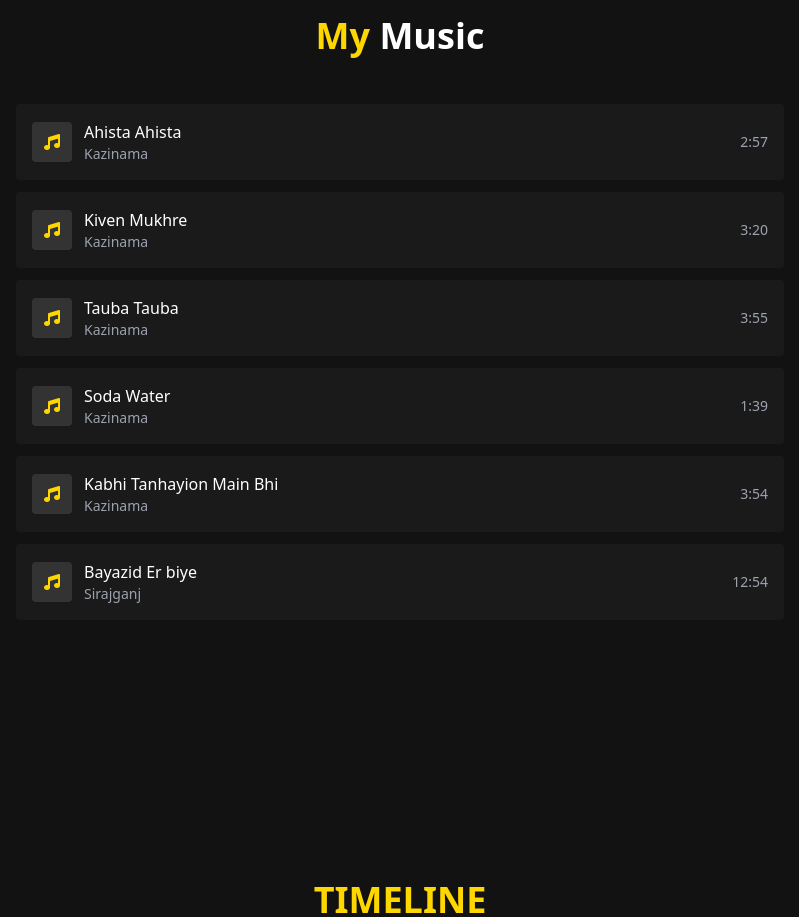
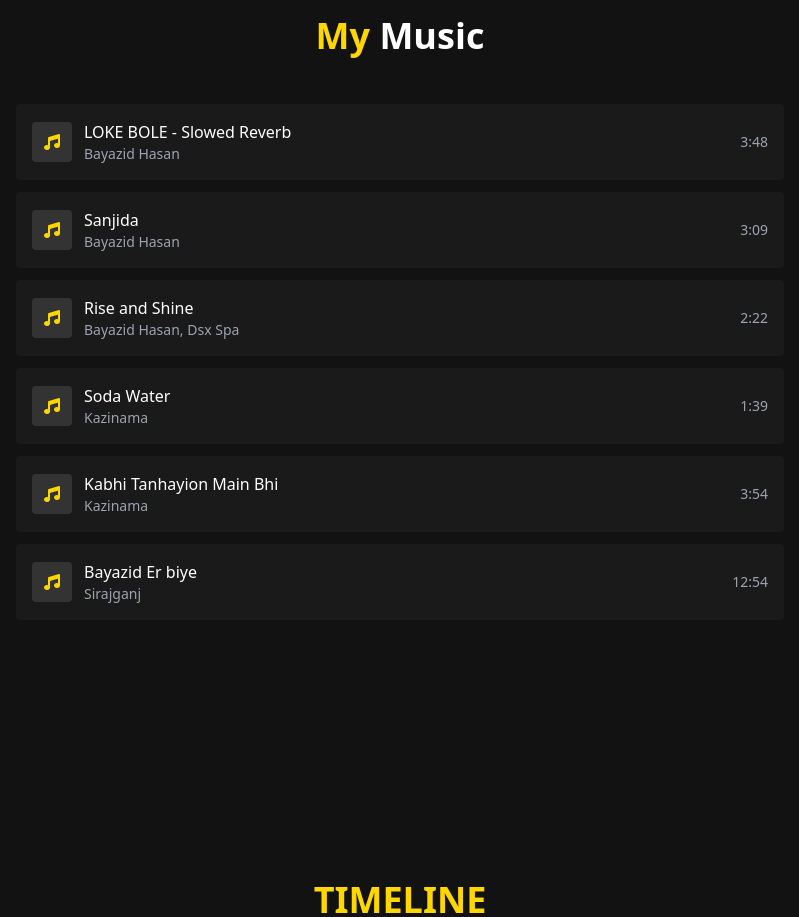
Before and after one commit to LitanMolla/music-player, a React (Vite) app: page /#music in a window 1280 px wide. Before the commit this address led to /. Shown: the part 1160-2077 px from the top of the page, without its empty margins (240-1039 px from the left). Built offline with nearby package versions, Linux system fonts and the light colour scheme.

Commit message:
added song

```diff
--- a/src/components/playlist.js
+++ b/src/components/playlist.js
@@ -1,7 +1,7 @@
 const playlist = [
-  { id: 1, title: "Ahista Ahista", artist: "Kazinama", duration: "2:57", url: "/tracks/Kazinama-Ahista-Ahista.mp3" },
-  { id: 2, title: "Kiven Mukhre", artist: "Kazinama", duration: "3:20", url: "/tracks/Kazinama-Kiven-Mukhre.mp3" },
-  { id: 3, title: "Tauba Tauba", artist: "Kazinama", duration: "3:55", url: "/tracks/Kazinama-Tauba-Tauba.mp3" },
+  { id: 1, title: "LOKE BOLE - Slowed Reverb", artist: "Bayazid Hasan", duration: "3:48", url: 'https://bhoot.cam/files/LOKE_BOLE.mp3' },
+  { id: 2, title: "Sanjida", artist: "Bayazid Hasan", duration: "3:09", url: 'https://bhoot.cam/files/Sanjida.mp3' },
+  { id: 3, title: "Rise and Shine", artist: "Bayazid Hasan, Dsx Spa", duration: "2:22", url: "/tracks/Kazinama-Tauba-Tauba.mp3" },
   { id: 4, title: "Soda Water", artist: "Kazinama", duration: "1:39", url: 'https://www.kazinama.com/tracks/Kazinama-Soda-Water.mp3' },
   { id: 5, title: "Kabhi Tanhayion Main Bhi", artist: "Kazinama", duration: "3:54", url: 'https://www.kazinama.com/tracks/Kazinama-Kabhi-Tanhayion-Main-bhi.mp3' },
   { id: 6, title: "Bayazid Er biye", artist: "Sirajganj", duration: "12:54", url: '' },
```
